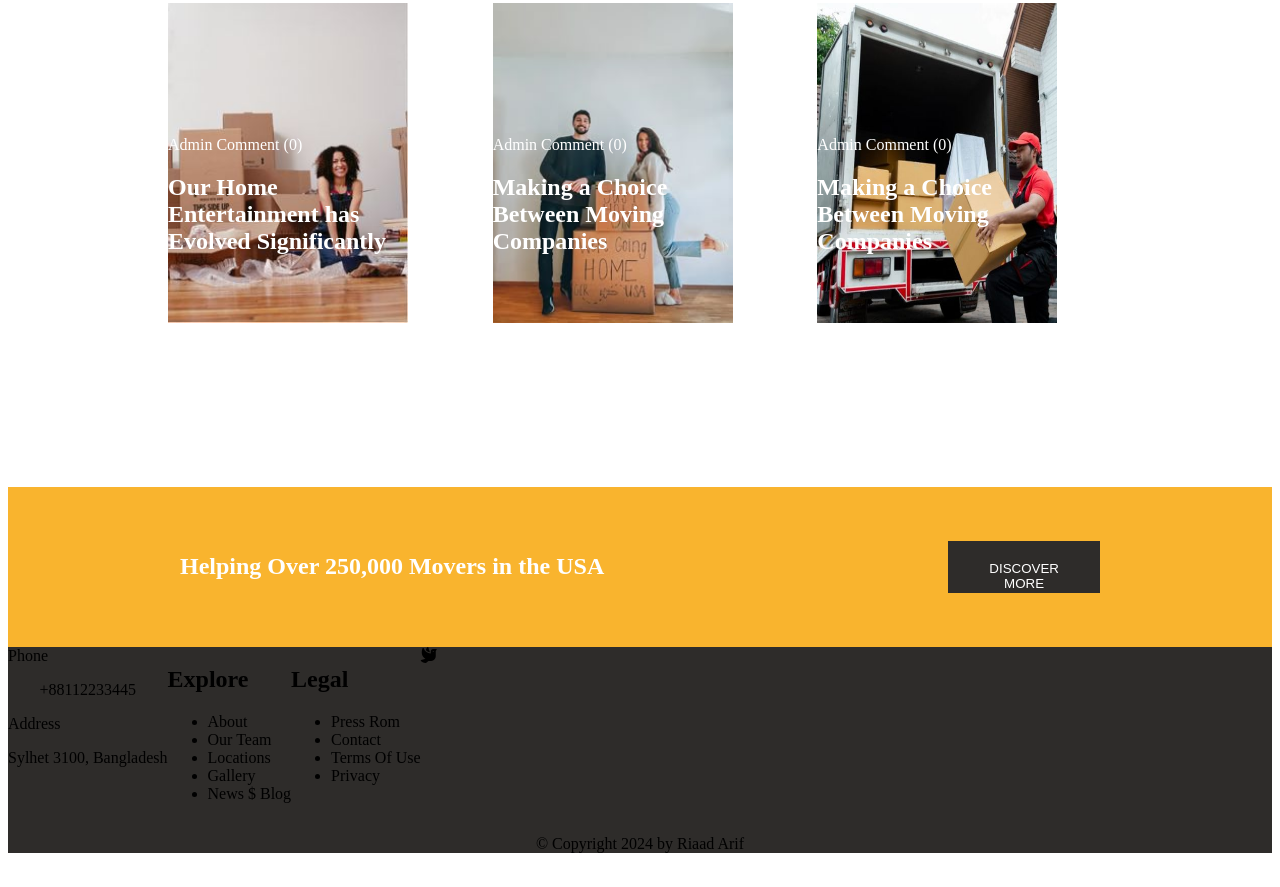
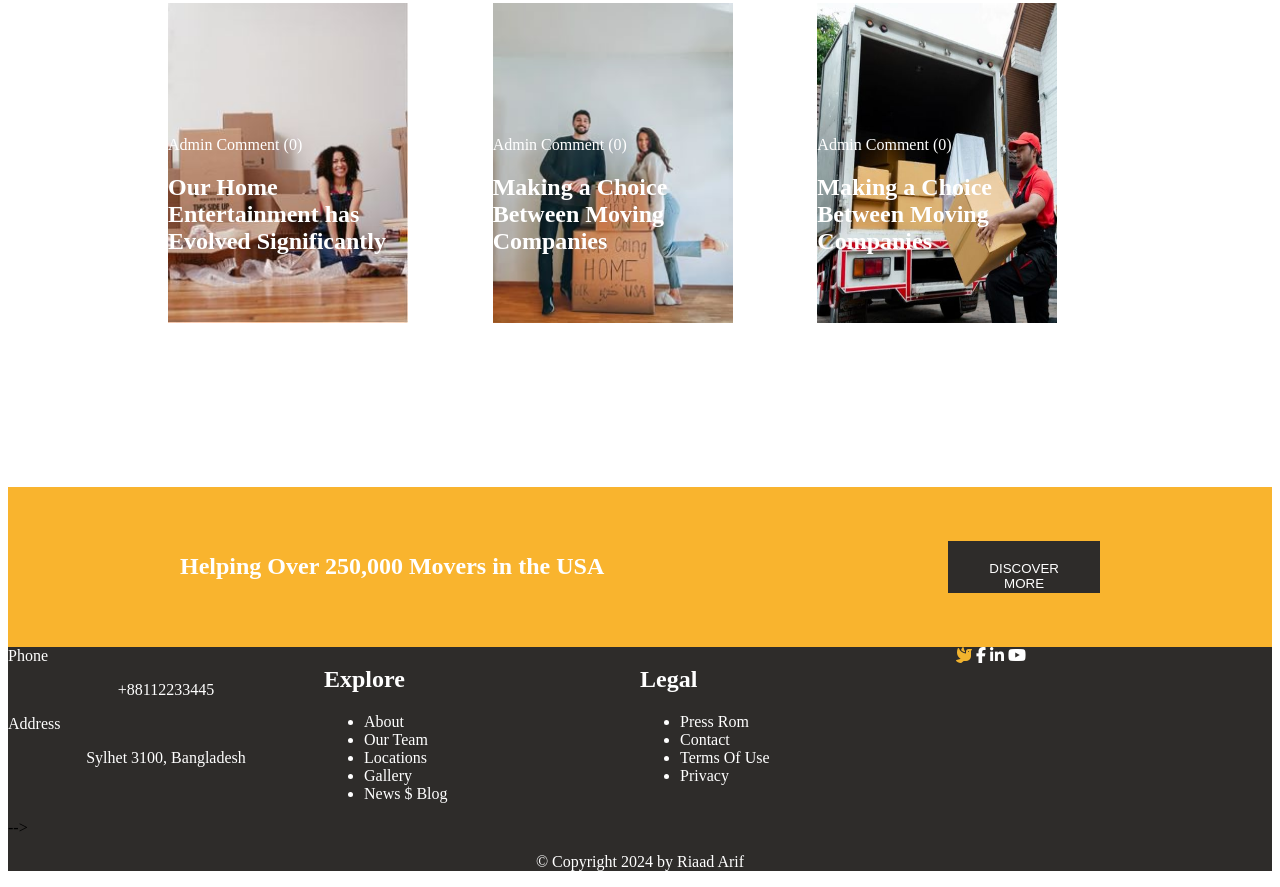
Before and after one commit to berissamuyizere/String-assingment-website, a plain HTML site: page index.html in a window 1280 px wide. Shown: the part 6138-7025 px from the top of the page. Drawn offline with Linux system fonts and the light colour scheme.

Commit message:
changed color

```diff
--- a/index.html
+++ b/index.html
@@ -362,14 +362,17 @@
                         <li>Privacy</li>
                     </ul>
                 </div>
-                <div>
-                    <i class="fa-solid fa-dove"></i>
+                <div class="social-media">
+                    <i class="fa-solid fa-dove" id="social-media-dove"></i>
+                    <i class="fa-brands fa-facebook-f"></i>
+                    <i class="fa-brands fa-linkedin-in"></i>
+                    <i class="fa-brands fa-youtube"></i>
                 </div>
             </div>
-            <div class="foooter-copyright">
+            <!-- <div class="foooter-copyright">
                 <!-- <hr > -->
-            </div>
-            <p>&copy Copyright 2024 by Riaad Arif</p>
+            </div> -->
+            <p class="foooter-copyright">&copy Copyright 2024 by Riaad Arif</p>
         </footer>
 </body>
 
--- a/styles.css
+++ b/styles.css
@@ -406,7 +406,10 @@ footer{
    background-color: rgb(46,44,42); ;
 }
 .top-footer{
-    display: flex;
+    display:grid;
+    grid-template-columns: 1fr 1fr 1fr 1fr;
+    color: white;
+
 }
 .bottom-footer{
     color: rgb(92, 92, 92);
@@ -430,3 +433,12 @@ a{
     color: #f1b32e;
     font-size: 12px;
 }
+.social-media{
+    color: white;
+}
+#social-media-dove{
+    color: #f1b32e;
+}
+.foooter-copyright{
+    color: white;
+}
```
